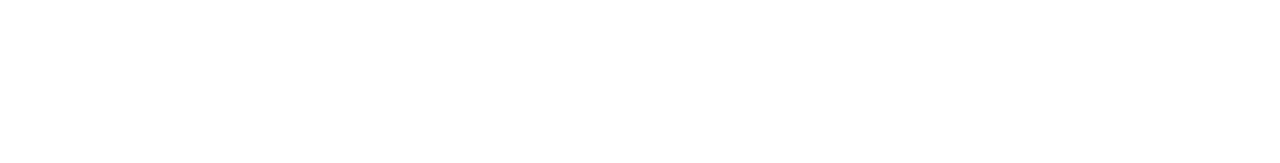
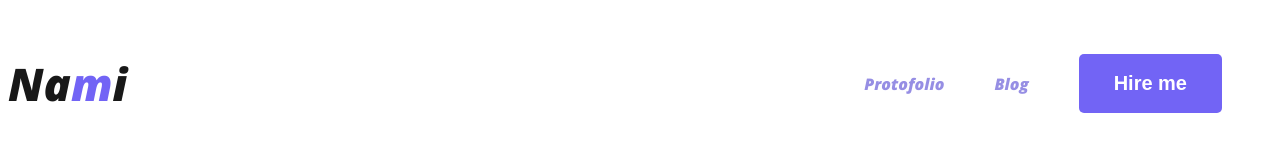
Before and after one commit to Shikako-Nami-Yamada/webdeveloper-prottfolio, a plain HTML site: page index.html in a window 1280 px wide. Drawn offline with nearby package versions, Linux system fonts and the light colour scheme.

Commit message:
added nav

```diff
--- a/index.html
+++ b/index.html
@@ -3,11 +3,24 @@
 <head>
     <meta charset="UTF-8">
     <meta name="viewport" content="width=device-width, initial-scale=1.0">
-    <title>Web Developer Prottofolio</title>
+    <title>Web Developer Protofolio</title>
+    <link rel="preconnect" href="https://fonts.googleapis.com">
+<link rel="preconnect" href="https://fonts.gstatic.com" crossorigin>
+<link href="https://fonts.googleapis.com/css2?family=Open+Sans:ital,wght@1,800&display=swap" rel="stylesheet">
+    <link rel="stylesheet" href="styls/portfolio.css" class="css">
 </head>
 <body>
     <header>
-
+        <nav>
+            <h3 class="nav-title">
+                Na<span class="text-primary">m</span>i
+            </h3>
+            <ul>
+                <li><a href="">Protofolio</a></li>
+                <li><a href="">Blog</a></li>
+                <li><button class="btn-primary">Hire me</button></li>
+            </ul>
+        </nav>
     </header>
     <main>
 
--- /dev/null
+++ b/styls/portfolio.css
@@ -0,0 +1,44 @@
+body {
+    font-family: 'Open Sans', sans-serif;
+}
+
+.text-primary {
+    color: rgb(114, 100, 245);
+}
+
+.btn-primary {
+    border-radius: 5px;
+    background: rgb(114, 100, 245);
+    border: 0;
+    color: white;
+    font-size: 20px;
+    font-weight: 700;
+    padding: 18px 35px;
+}
+
+nav {
+    display: flex;
+    justify-content: space-between;
+    align-items: center;
+}
+
+.nav-title {
+    color: #181818;
+    font-size: 45px;
+    font-weight: 800;
+}
+
+nav>ul {
+    display: flex;
+    align-items: center;
+}
+
+nav li {
+    list-style: none;
+    margin-right: 50px;
+}
+
+nav a {
+    text-decoration: none;
+    color: rgb(150, 142, 228);
+}
```
